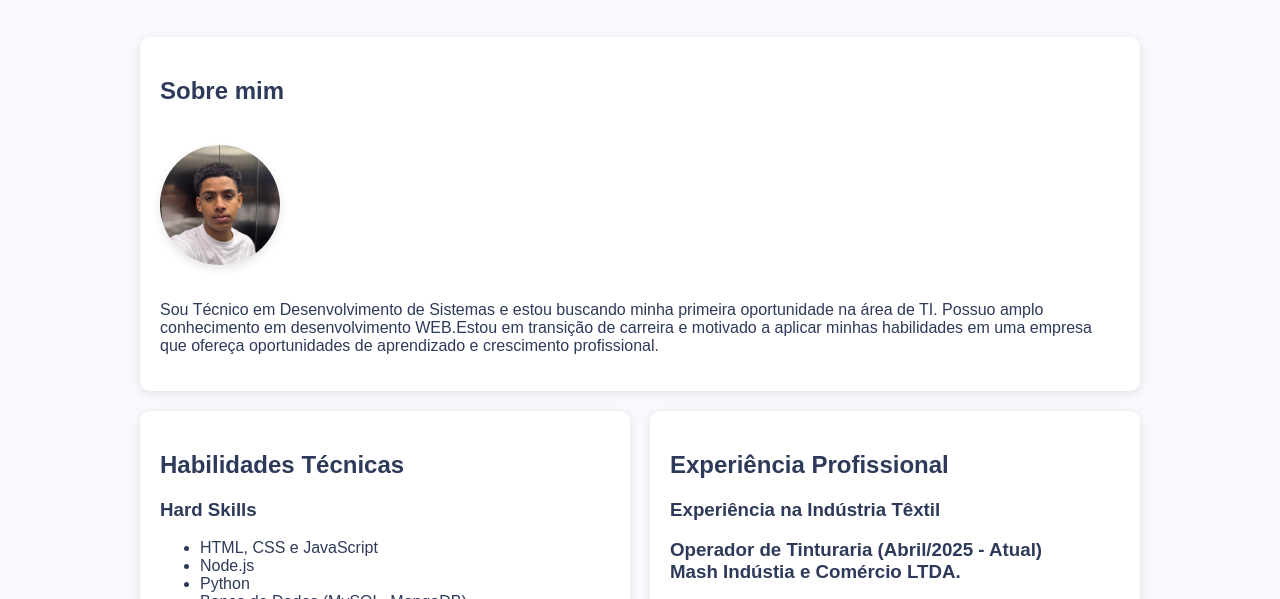
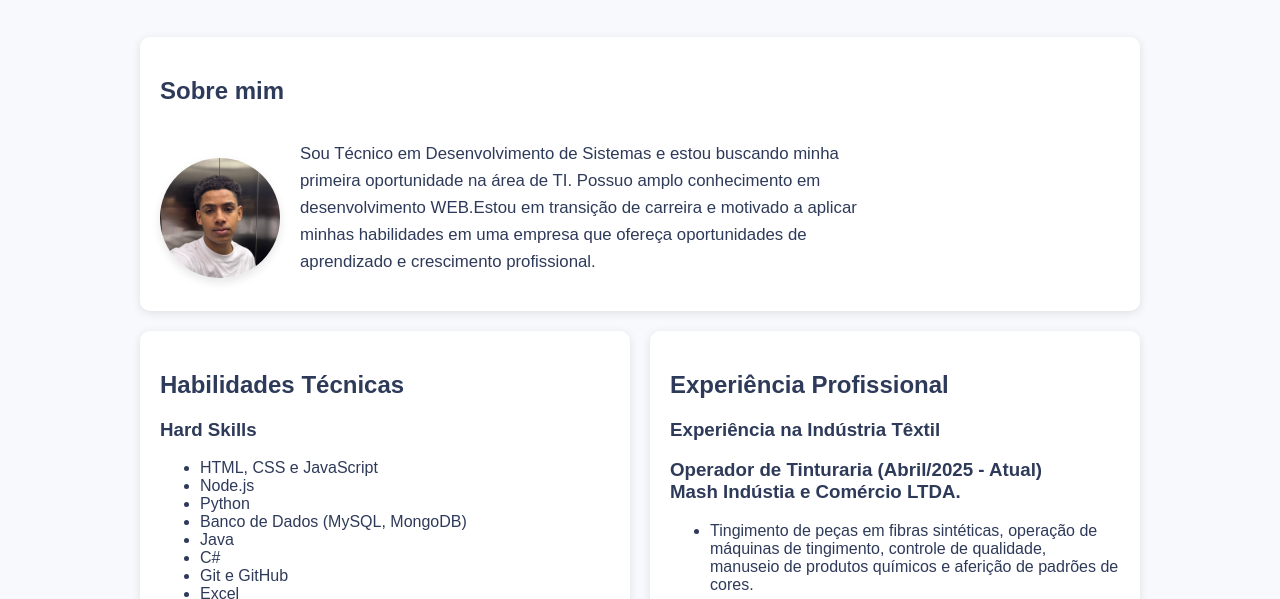
Before and after one commit to cadualvg/meu-curriculo, a plain HTML site: page curriculo.html in a window 1280 px wide. Shown: the part 179-778 px from the top of the page. Drawn offline with Linux system fonts and the light colour scheme; a web font is replaced by a local one.

Commit message:
atualizações nos parágrafos
Algumas mudanças nas CSS para que o os parágrafos sejam melhores vistos e lidos

```diff
--- a/style.css
+++ b/style.css
@@ -20,6 +20,13 @@ body {
     max-width: 1200px;
     margin: 0 auto;
         color: #2E3A59
+}
+
+p {
+font-size: 1.05rem;
+line-height: 1.6;
+max-width: 600px;
+margin-bottom: 15px;
 }
 
 .perfil-container {
```
